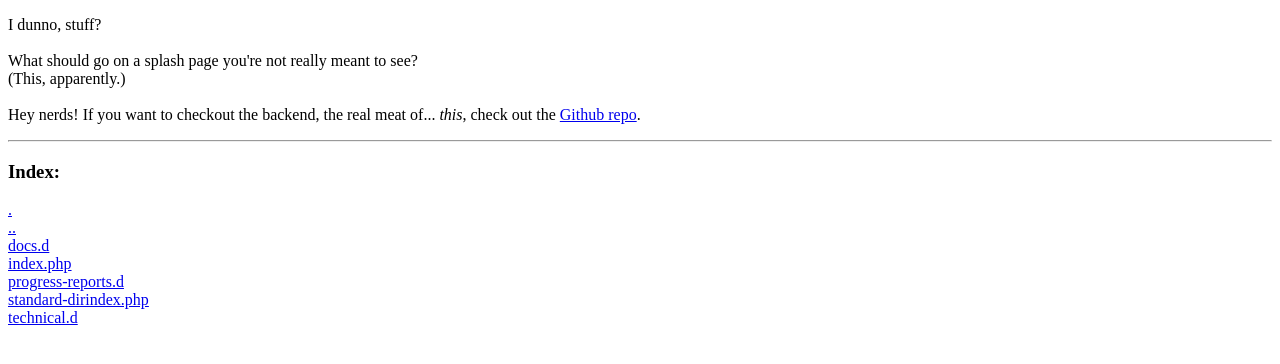
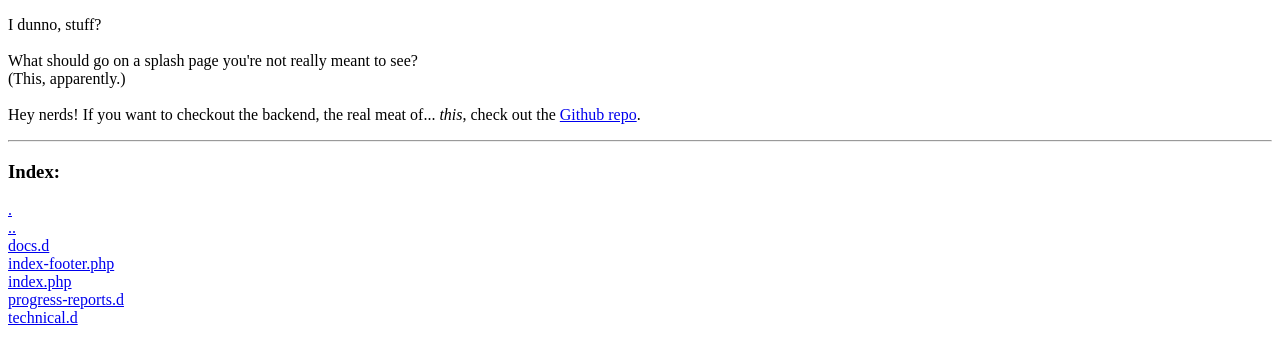
Before and after one commit to AbsolutelyLudicrous/cbus-2018, a PHP site: page / in a window 1280 px wide. Shown: the top 364 px of the page. Run offline with PHP 8.4, Linux system fonts and the light colour scheme.

Commit message:
Rename of standard-dirindex.php to index-footer

```diff
--- a/data/index.php
+++ b/data/index.php
@@ -13,6 +13,6 @@
 			<br>
 			<hr>
 		</p>
-		<?php include('standard-dirindex.php'); ?>
+		<?php include('index-footer.php'); ?>
 	</body>
 </html>
```
Also changed, not shown: data/index-footer.php (renamed from data/standard-dirindex.php).
